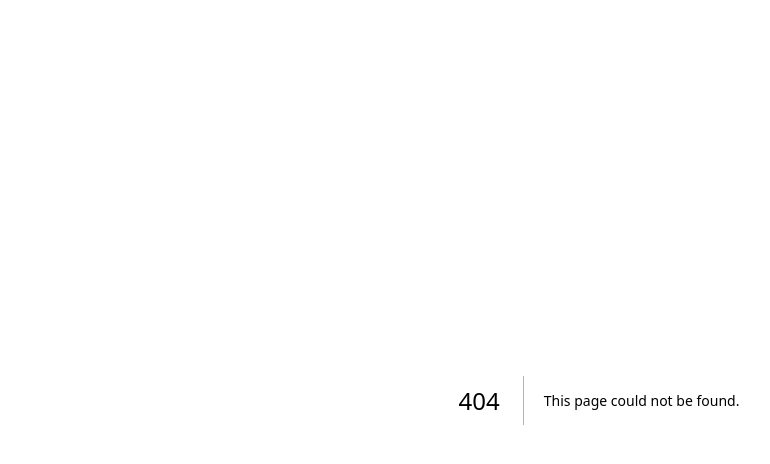
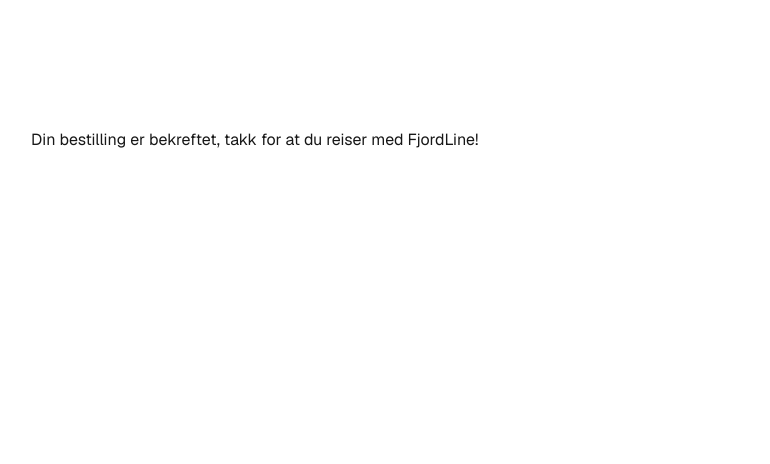
Before and after one commit to RasmusKodehode/case-ferry-booking, a Next.js app: page /checkout in a window 1280 px wide. Before the commit this address had no page. Shown: the top 464 px of the page, without its empty margins (41-811 px from the left). Built offline with nearby package versions, Linux system fonts and the light colour scheme.

Commit message:
create checkout page

```diff
--- a/app/bekreft-reise/page.tsx
+++ b/app/bekreft-reise/page.tsx
@@ -1,4 +1,6 @@
 "use client";
+
+import Link from "next/link";
 import { useBooking } from "@/context/BookingContext";
 
 export default function ConfirmationPage() {
@@ -24,9 +26,9 @@
         </p>
         <p className="mt-2">Price: {price} NOK</p>
       </div>
-      <button className="mt-4 px-4 py-2 bg-green-500 text-white rounded hover:bg-green-600">
+      <Link href="/checkout" className="mt-4 px-4 py-2 bg-green-500 text-white rounded hover:bg-green-600">
         Confirm Booking
-      </button>
+      </Link>
     </div>
   );
 }
--- /dev/null
+++ b/app/checkout/page.tsx
@@ -0,0 +1,14 @@
+"use client";
+
+import Image from "next/image";
+import Link from "next/link";
+
+export default function Checkout() {
+  return (
+    <div className="flex flex-col flex-1 items-center justify-center bg-zinc-50 font-sans">
+      <main className="flex flex-1 w-full flex-col items-center justify-between px-18 py-32 bg-white sm:items-start">
+        Din bestilling er bekreftet, takk for at du reiser med FjordLine!
+      </main>
+    </div>
+  );
+}
```
